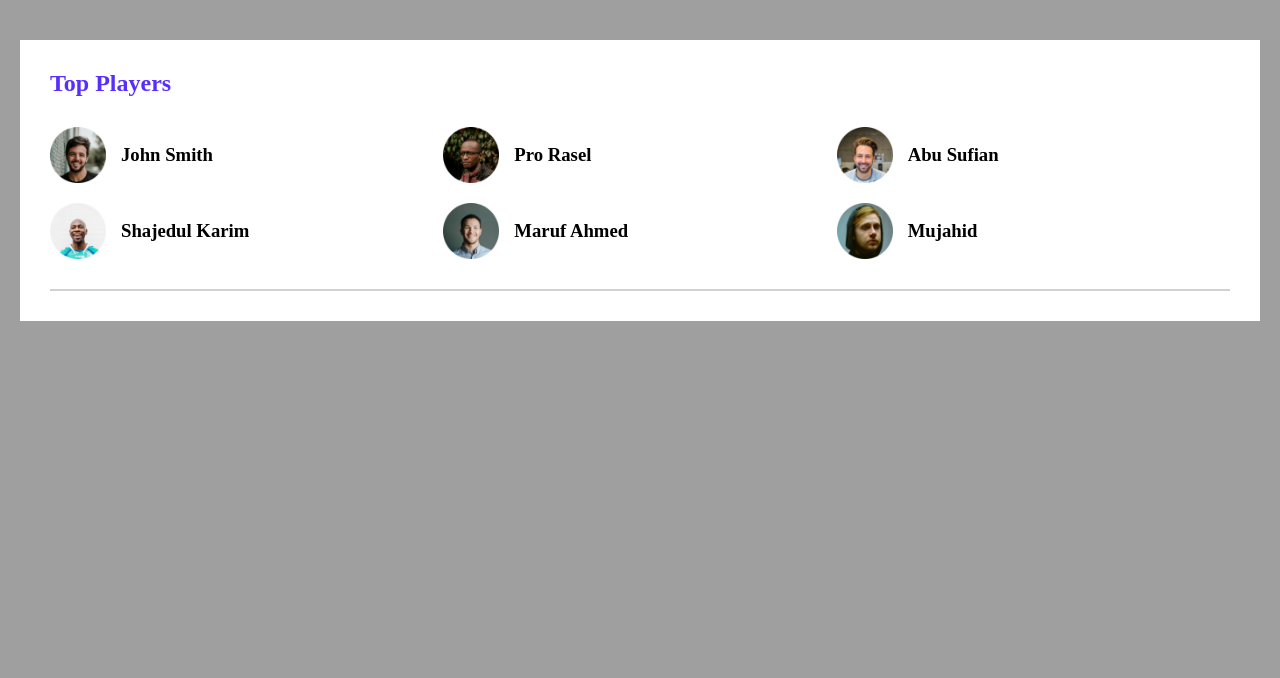
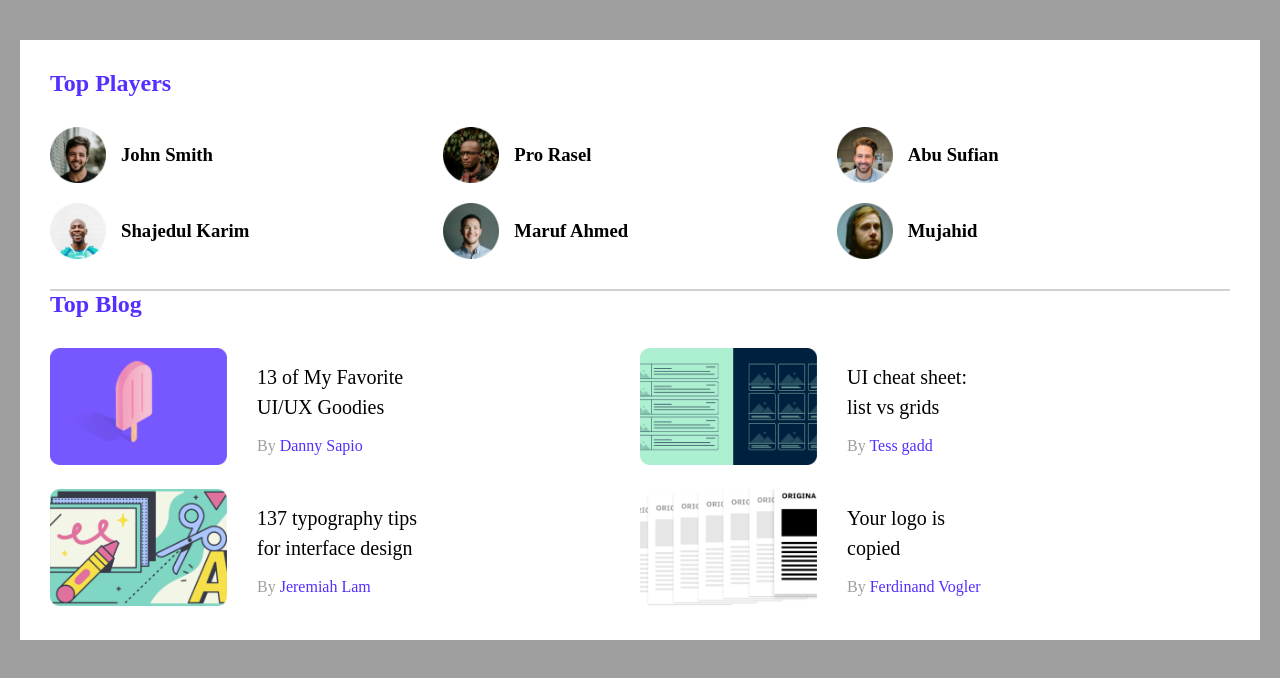
Before and after one commit to Rokibul-bd/ledear-board, a plain HTML site: page index.html in a window 1280 px wide. Drawn offline with Linux system fonts and the light colour scheme.

Commit message:
add blogs section html and css

```diff
--- a/Css/style.css
+++ b/Css/style.css
@@ -11,10 +11,6 @@ body{
     width:1240px;
     margin:0 auto;
     background:#9F9F9F;
-}
-
-img{
-    width:100%;
 }
 ul{
     list-style: none;
@@ -56,3 +52,36 @@ top players start
     border:1px solid #D1D1D1;
     margin-top:30px;
 }
+
+
+
+.blogs{
+    display:grid;
+    grid-template-columns: repeat(2, 1fr);
+    grid-row-gap:20px;
+}
+.blog{
+    display:flex;
+    align-items: center;
+}
+
+.blog img{
+    width:177px;
+    height:117px;
+}
+.blog-text-items{
+    margin-left:30px;
+}
+.blog-text-items h3{
+    font-style: normal;
+    font-weight: 500;
+    font-size: 20px;
+    line-height:1.5em;
+    margin-bottom: 15px;
+}
+.blog-text-items p{
+    color:#9F9F9F;
+}
+.blog-text-items a{
+    color:#562EFF;
+}
--- a/index.html
+++ b/index.html
@@ -48,6 +48,51 @@
                 </div>
             </div>
             <hr class="horizental-bar">
+            <div class="top-blogs">
+                <h2 class="section-title">Top Blog</h2>
+                <div class="blogs">
+                    <div class="blog">
+                        <div class="blog-images-items">
+                            <img src="./images/blogs/blog-1.png" alt="">
+                        </div>
+                        <div class="blog-text-items">
+                            <h3>13 of My Favorite <br>
+                                UI/UX Goodies</h3>
+                                <p>By <a href="#">Danny Sapio</a></p>
+                        </div>
+                    </div>
+                    <div class="blog">
+                        <div class="blog-images-items">
+                            <img src="./images/blogs/blog-2.png" alt="">
+                        </div>
+                        <div class="blog-text-items">
+                            <h3>UI cheat sheet: <br>
+                                list vs grids</h3>
+                                <p>By <a href="#">Tess gadd</a></p>
+                        </div>
+                    </div>
+                    <div class="blog">
+                        <div class="blog-images-items">
+                            <img src="./images/blogs/blog-3.png" alt="">
+                        </div>
+                        <div class="blog-text-items">
+                            <h3>137 typography tips <br>
+                                for interface design</h3>
+                                <p>By <a href="#"> Jeremiah Lam</a></p>
+                        </div>
+                    </div>
+                    <div class="blog">
+                        <div class="blog-images-items">
+                            <img src="./images/blogs/blog-4.png" alt="">
+                        </div>
+                        <div class="blog-text-items">
+                            <h3>Your logo is <br>
+                                copied</h3>
+                                <p>By <a href="#">Ferdinand Vogler</a></p>
+                        </div>
+                    </div>
+                </div>
+            </div>
         </section>
     </main>
     <!-- main section end -->
```
